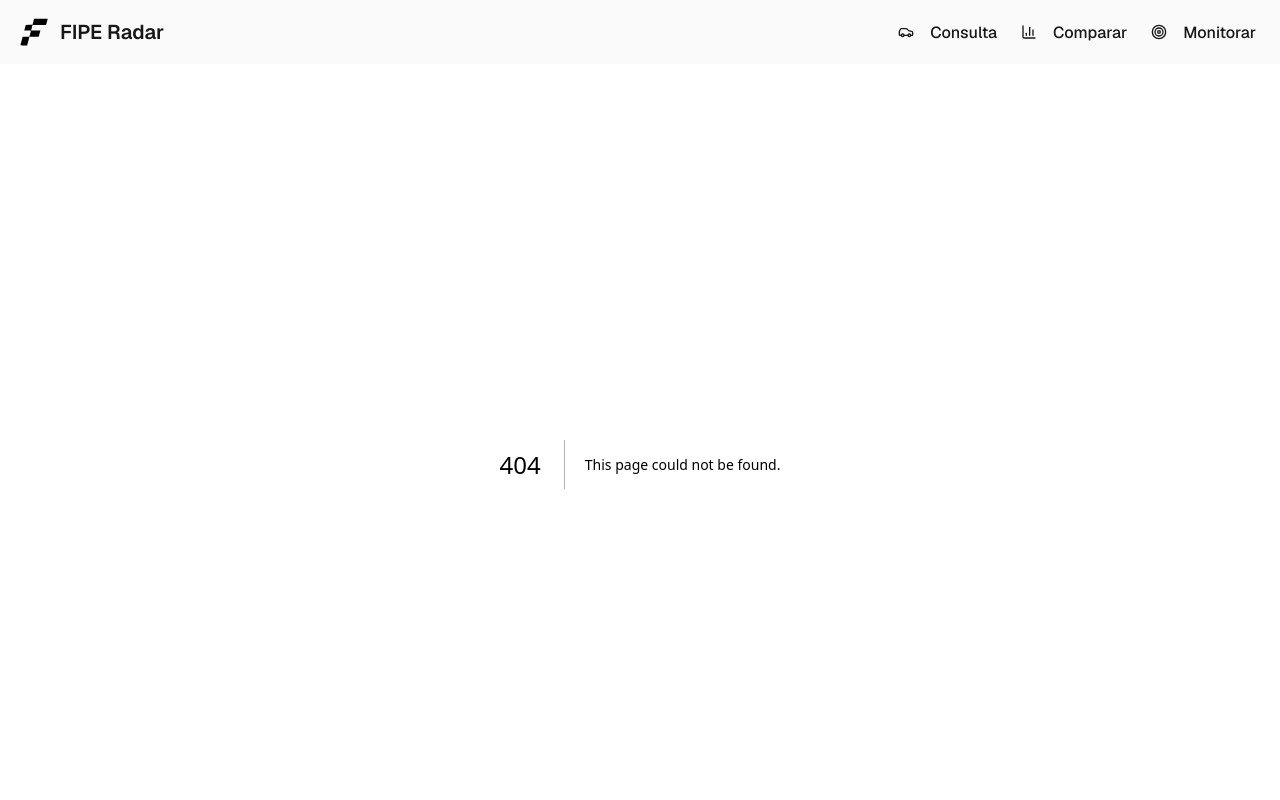
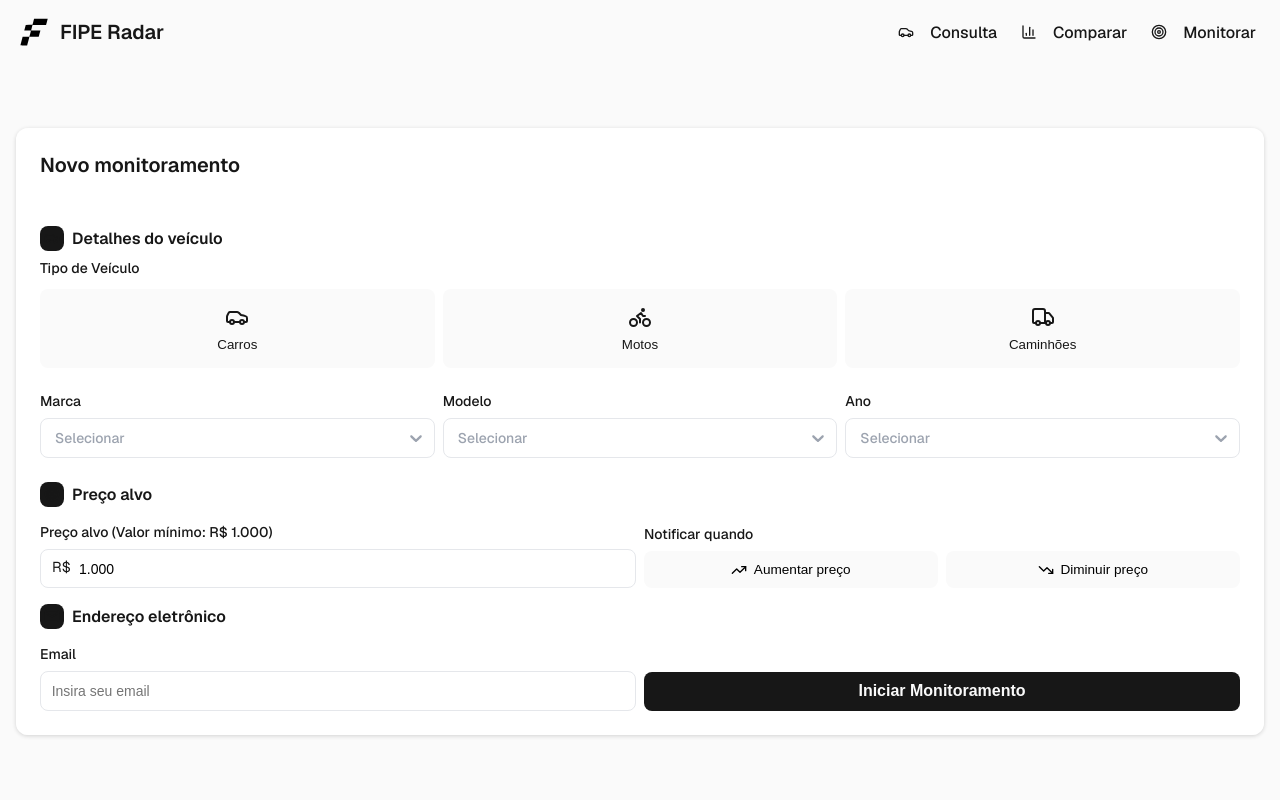
Before and after one commit to GDFgustavo/fipe-radar, a Next.js app: page /monitorar in a window 1280 px wide. Before the commit this address had no page. Shown: the top 800 px of the page. Built offline with nearby package versions, Linux system fonts and the light colour scheme.

Commit message:
feat: criar página monitorar.

```diff
--- a/package.json
+++ b/package.json
@@ -14,6 +14,7 @@
     "next": "16.1.6",
     "react": "19.2.3",
     "react-dom": "19.2.3",
+    "react-number-format": "^5.4.4",
     "react-select": "^5.10.2",
     "sass": "^1.97.3"
   },
--- a/src/app/comparar/Comparar.module.scss
+++ b/src/app/comparar/Comparar.module.scss
@@ -160,12 +160,6 @@
     display: flex;
     align-items: center;
     justify-content: space-between;
-}
-
-.addContent {
-    display: flex;
-    flex-direction: column;
-    gap: 1rem;
 }
 
 .label {
--- a/src/app/comparar/page.tsx
+++ b/src/app/comparar/page.tsx
@@ -4,6 +4,7 @@ import { useState } from "react"
 import { Plus, X, Car, Calendar, Tag, Fuel } from "lucide-react"
 import styles from './Comparar.module.scss'
 import { VehicleSelector } from "@/components/VehicleSelector"
+import { Button } from "@/components/Button"
 
 function ComparisonSlot() {
     const [isAdding, setIsAdding] = useState(false)
@@ -104,7 +105,8 @@ function ComparisonSlot() {
                 </div>
 
                 <div className={styles.addContent}>
-                    <VehicleSelector layout="vertical" textButton="Adicionar ao Comparativo" onClick={() => setHandleAdd(true)} />
+                    <VehicleSelector layout="vertical" />
+                    <Button textButton="Adicionar ao Comparativo" onClick={() => setHandleAdd(true)} />
                 </div>
             </div>
         )
--- /dev/null
+++ b/src/app/monitorar/Monitorar.module.scss
@@ -0,0 +1,144 @@
+    .section {
+        padding: 4rem 0;
+    }
+
+    .container {
+        max-width: 1280px;
+        margin: 0 auto;
+        padding: 0 1rem;
+    }
+
+    .card {
+        background: rgba(255, 255, 255, 0.95);
+        border: none;
+        border-radius: 12px;
+        box-shadow: rgba(0, 0, 0, 0.16) 0px 1px 4px;
+    }
+
+    .cardContent {
+        padding: 1.5rem;
+    }
+
+    .cardHeader {
+        margin-bottom: 1.5rem;
+        padding: 0px 0px 1.5rem;
+        border-bottom: 1px solid var(--border);
+    }
+
+    .cardTitle {
+        font-size: 1.25rem;
+        font-weight: 600;
+        color: var(--foreground);
+    }
+
+    .cardSubtitle {
+        display: flex;
+        align-items: center;
+        gap: 0.5rem;
+        margin-bottom: 0.5rem;
+
+        h2 {
+            font-size: 1rem;
+            font-weight: 600;
+        }
+    }
+
+    .icon {
+        padding: 4px 4px 0;
+        border-radius: 8px;
+        background-color: var(--foreground);
+        color: var(--secondary);
+    }
+
+    .label {
+        display: flex;
+        align-items: center;
+        gap: 0.5rem;
+        font-size: 0.875rem;
+        font-weight: 500;
+    }
+
+    .field {
+        display: flex;
+        flex-direction: column;
+        gap: 0.5rem;
+        margin-top: 0.5rem;
+    }
+
+    .monitorGrid {
+        display: grid;
+        gap: 0.5rem;
+        grid-template-columns: repeat(1, 1fr);
+        align-items: end;
+    }
+
+    .inputWrapper {
+        position: relative;
+
+        .input {
+            padding-left: 38px;
+        }
+    }
+
+    .prefix {
+        position: absolute;
+        left: 0.75rem;
+        top: 47%;
+        transform: translateY(-50%);
+        font-size: 0.9rem;
+        color: var(--muted-foreground);
+    }
+
+    .input {
+        width: 100%;
+        border-radius: 8px;
+        border: 1px solid #e5e7eb;
+        padding: 0.665rem;
+        font-size: 14px;
+        font-weight: 500;
+        color: #000;
+        outline: none;
+        box-shadow: none;
+        transition: all 0.3s ease;
+
+        &:hover {
+            border-color: #d1d5db;
+        }
+    }
+
+    .trendButtons {
+        display: flex;
+        gap: 0.5rem;
+    }
+
+    .trendButton {
+        flex: 1;
+
+        display: flex;
+        align-items: center;
+        justify-content: center;
+        gap: 0.4rem;
+        border-radius: 8px;
+        border: 1px solid #e5e7eb;
+        padding: 0.665rem;
+        border: 1px solid var(--border);
+        background: var(--background);
+        cursor: pointer;
+        font-size: 0.85rem;
+    }
+
+    .trendUp {
+        border-color: #16a34a;
+        color: #16a34a;
+    }
+
+    .trendDown {
+        border-color: #dc2626;
+        color: #dc2626;
+    }
+
+    @media (min-width: 640px) {
+        .monitorGrid {
+            grid-template-columns: repeat(2, 1fr);
+        }
+    }
--- /dev/null
+++ b/src/app/monitorar/page.tsx
@@ -0,0 +1,100 @@
+"use client"
+
+import { VehicleSelector } from "@/components/VehicleSelector";
+import styles from './Monitorar.module.scss'
+import { useState } from "react";
+import { Target, Mail, TrendingUp, TrendingDown, Car } from "lucide-react"
+import { Button } from "@/components/Button";
+import { NumericFormat } from "react-number-format";
+
+export default function Monitorar() {
+    const [priceTrend, setPriceTrend] = useState<"up" | "down" | null>(null)
+    return (
+        <div className={styles.section}>
+            <div className={styles.container}>
+                <div className={styles.card}>
+                    <div className={styles.cardContent}>
+                        <div className={styles.cardHeader}>
+                            <h2 className={styles.cardTitle}>Novo monitoramento</h2>
+                        </div>
+                        <div className={styles.cardSubtitle}>
+                            <div className={styles.icon}>
+                                <Car size={16} />
+                            </div>
+                            <h2>Detalhes do veículo</h2>
+                        </div>
+                        <VehicleSelector />
+                        <div className={styles.monitorGrid}>
+
+                            <div className={styles.field}>
+                                <div className={styles.cardSubtitle}>
+                                    <div className={styles.icon}>
+                                        <Target size={16} />
+                                    </div>
+                                    <h2>Preço alvo</h2>
+                                </div>
+                                <label className={styles.label}>
+                                    Preço alvo (Valor mínimo: R$ 1.000)
+                                </label>
+                                <div className={styles.inputWrapper}>
+                                    <span className={styles.prefix}>R$</span>
+                                    <NumericFormat
+                                        value="1000"
+                                        thousandSeparator="."
+                                        decimalSeparator=","
+                                        decimalScale={0}
+                                        allowNegative={false}
+                                        className={styles.input}
+                                    />
+                                </div>
+                            </div>
+
+                            <div className={styles.field}>
+                                <label className={styles.label}>Notificar quando</label>
+                                <div className={styles.trendButtons}>
+                                    <button
+                                        type="button"
+                                        className={`${styles.trendButton} ${priceTrend === "up" ? styles.trendUp : ""
+                                            }`}
+                                        onClick={() => setPriceTrend("up")}
+                                    >
+                                        <TrendingUp size={16} />
+                                        Aumentar preço
+                                    </button>
+                                    <button
+                                        type="button"
+                                        className={`${styles.trendButton} ${priceTrend === "down" ? styles.trendDown : ""
+                                            }`}
+                                        onClick={() => setPriceTrend("down")}
+                                    >
+                                        <TrendingDown size={16} />
+                                        Diminuir preço
+                                    </button>
+                                </div>
+                            </div>
+
+                            <div className={styles.field}>
+                                <div className={styles.cardSubtitle}>
+                                    <div className={styles.icon}>
+                                        <Mail size={16} />
+                                    </div>
+                                    <h2>Endereço eletrônico</h2>
+                                </div>
+                                <label className={styles.label}>
+                                    Email
+                                </label>
+                                <input
+                                    type="email"
+                                    placeholder="Insira seu email"
+                                    className={styles.input}
+                                />
+                            </div>
+                            <Button textButton="Iniciar Monitoramento" />
+
+                        </div>
+                    </div>
+                </div>
+            </div>
+        </div>
+    )
+}
--- a/src/app/page.module.scss
+++ b/src/app/page.module.scss
@@ -99,7 +99,8 @@
 .heroCard {
     background: rgba(255, 255, 255, 0.95);
     border: none;
-    border-radius: 0.75rem;
+    border-radius: 12px;
+    padding: 1.5rem 0;
 }
 
 .cardContent {
--- a/src/app/page.tsx
+++ b/src/app/page.tsx
@@ -2,6 +2,7 @@ import { formatMonthYear } from '@/utils/formatDate';
 import styles from './page.module.scss'
 import { BarChart2, Bell, Clock, Search, Shield, TrendingUp } from "lucide-react"
 import { VehicleSelector } from '@/components/VehicleSelector';
+import { Button } from '@/components/Button';
 
 const features = [
   {
@@ -102,7 +103,8 @@ export default function Home() {
                       Selecione o veículo para ver o valor FIPE
                     </p>
                   </div>
-                  <VehicleSelector textButton='Consultar Valor FIPE' />
+                  <VehicleSelector />
+                  <Button textButton="Consultar Valor FIPE" />
                 </div>
               </div>
             </div>
--- /dev/null
+++ b/src/components/Button/Button.module.scss
@@ -0,0 +1,12 @@
+.searchButton {
+    width: 100%;
+    height: 39px;
+    font-size: 1rem;
+    font-weight: 600;
+    padding: 0.5rem;
+    background-color: var(--foreground);
+    color: var(--background);
+    border-radius: 0.5rem;
+    border: none;
+    cursor: pointer;
+}
--- /dev/null
+++ b/src/components/Button/index.tsx
@@ -0,0 +1,18 @@
+import styles from './Button.module.scss'
+
+interface Props {
+    textButton: string
+    onClick?: () => void
+}
+
+export function Button({ textButton, onClick }: Props) {
+    return (
+        <button
+            type="button"
+            className={styles.searchButton}
+            onClick={onClick}
+        >
+            {textButton}
+        </button>
+    )
+}
--- a/src/components/VehicleSelector/VehicleSelector.module.scss
+++ b/src/components/VehicleSelector/VehicleSelector.module.scss
@@ -2,6 +2,7 @@
     display: flex;
     flex-direction: column;
     gap: 1.5rem;
+    margin-bottom: 1rem;
 }
 
 .section {
@@ -84,17 +85,6 @@
     background: var(--background);
 }
 
-.searchButton {
-    width: 100%;
-    font-size: 1rem;
-    font-weight: 600;
-    padding: 0.5rem;
-    background-color: var(--foreground);
-    color: var(--background);
-    border-radius: 0.5rem;
-    cursor: pointer;
-}
-
 @media (min-width: 540px) {
     .typeGrid {
         grid-template-columns: repeat(3, 1fr);
--- a/src/components/VehicleSelector/index.tsx
+++ b/src/components/VehicleSelector/index.tsx
@@ -7,12 +7,10 @@ import { Bike, Car, Truck } from "lucide-react";
 
 interface VehicleSelectorProps {
     layout?: 'horizontal' | 'vertical'
-    textButton: string
     vehicleType?: string
-    onClick?: () => void
 }
 
-export function VehicleSelector({ layout = 'horizontal', textButton, vehicleType, onClick }: VehicleSelectorProps) {
+export function VehicleSelector({ layout = 'horizontal', vehicleType }: VehicleSelectorProps) {
     return (
         <div className={styles.container}>
             <div className={styles.section}>
@@ -67,13 +65,6 @@ export function VehicleSelector({ layout = 'horizontal', textButton, vehicleType
                     />
                 </div>
             </div>
-            <button
-                type="button"
-                className={styles.searchButton}
-                onClick={onClick}
-            >
-                {textButton}
-            </button>
         </div>
     )
 }
```
Also changed, not shown: 1 other file (tests, documents, lock files or other folders).
